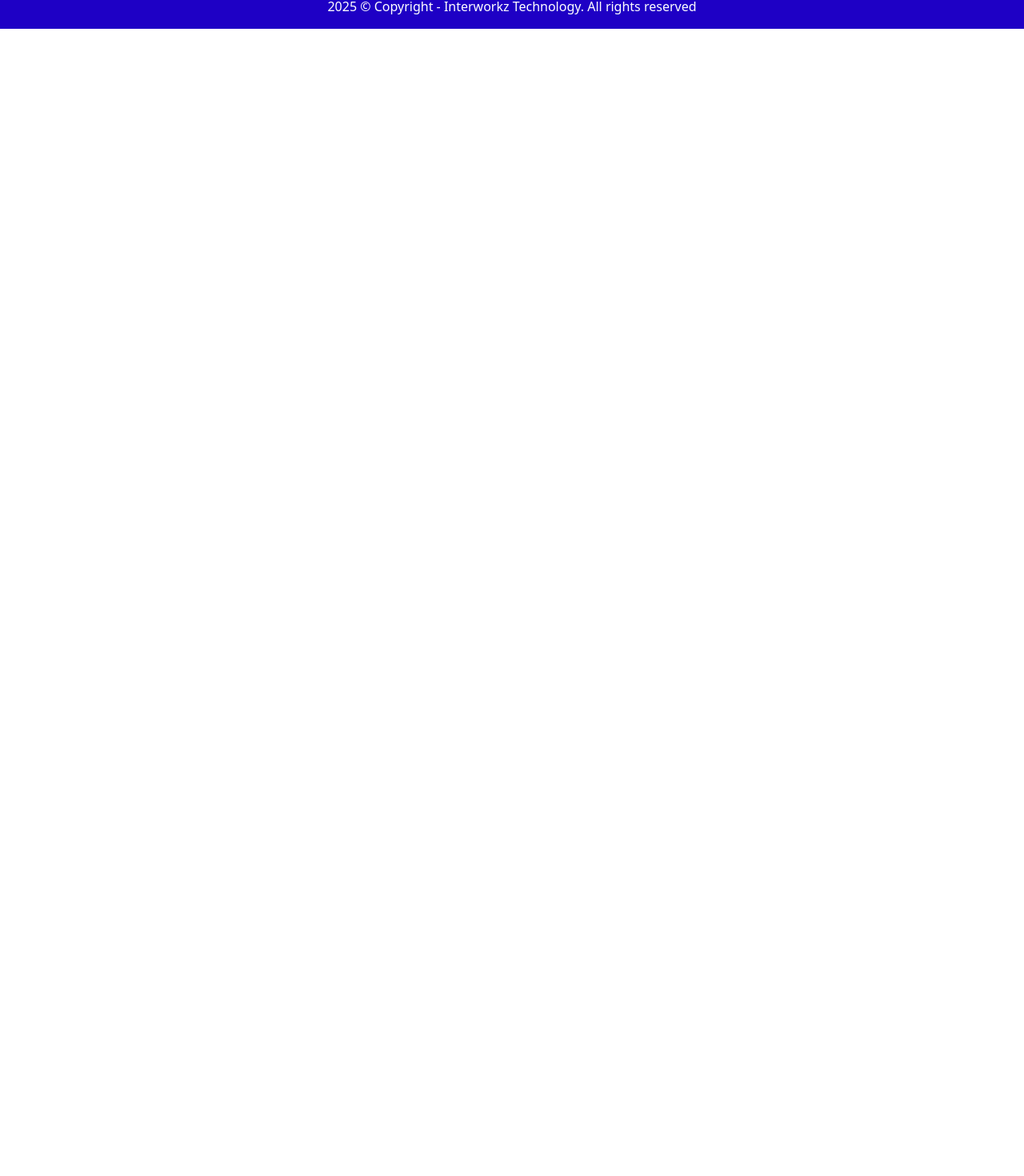
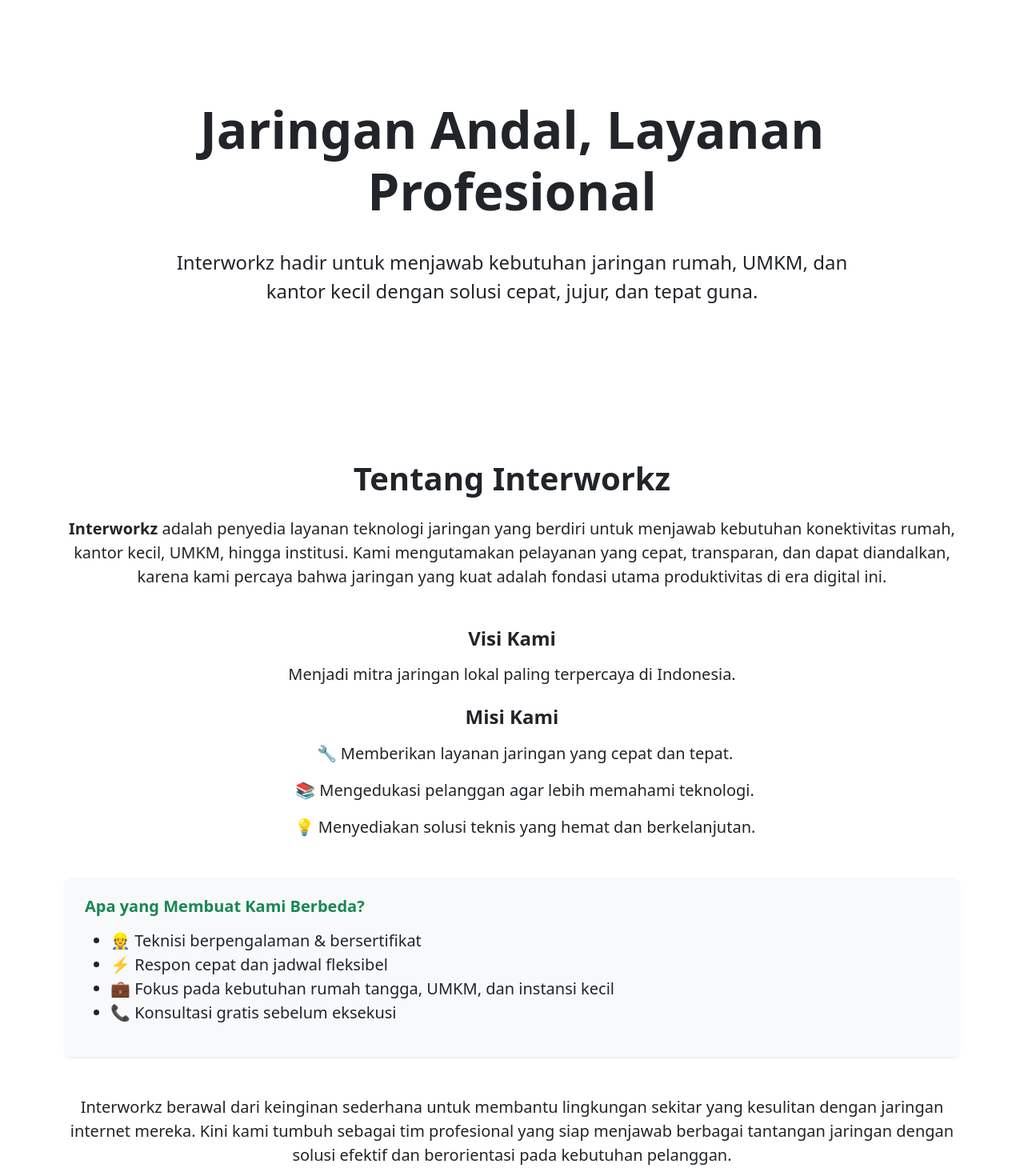
Before and after one commit to Abila03/interworkz, a React (Create React App) app: page /about in a window 1280 px wide. Shown: the part 76-1546 px from the top of the page at 80% size. Before the commit the page ends 800 px from the top, so only its background shows below. Built offline with nearby package versions, Linux system fonts and the light colour scheme.

Commit message:
update about

```diff
--- a/src/pages/about.js
+++ b/src/pages/about.js
@@ -1,9 +1,12 @@
+import BannerAbout from "./components/about/banner";
+import Konten from "./components/about/content";
 
 
 function About() {
   return (
     <div>
-
+      <BannerAbout/>
+      <Konten/>
     </div>
   );
 }
--- a/src/pages/components/about/banner.jsx
+++ b/src/pages/components/about/banner.jsx
@@ -0,0 +1,21 @@
+import '../../style.css';
+
+function BannerAbout() {
+  return (
+    <header class="py-5">
+      <div class="container px-lg-5">
+        <div class="p-4 p-lg-5  rounded-3 text-center">
+          <div class="m-4 m-lg-5">
+            <h1 class="display-3 fw-bold">Jaringan Andal, Layanan Profesional</h1>
+            <br></br>
+            <p class="fs-4">
+                Interworkz hadir untuk menjawab kebutuhan jaringan rumah, UMKM, dan kantor kecil dengan solusi cepat, jujur, dan tepat guna.
+            </p>
+          </div>
+        </div>
+      </div>
+    </header>
+  );
+}
+
+export default BannerAbout;
--- /dev/null
+++ b/src/pages/components/about/content.jsx
@@ -0,0 +1,46 @@
+import React from "react";
+import { Link } from "react-router-dom";
+
+function Konten() {
+  return (
+    <div className="container py-5">
+      <h1 className="text-dark fw-bold mb-4 text-center">Tentang Interworkz</h1>
+
+      <p className="fs-5 text-center">
+        <strong>Interworkz</strong> adalah penyedia layanan teknologi jaringan yang berdiri untuk menjawab kebutuhan konektivitas rumah, kantor kecil, UMKM, hingga institusi. Kami mengutamakan pelayanan yang cepat, transparan, dan dapat diandalkan, karena kami percaya bahwa jaringan yang kuat adalah fondasi utama produktivitas di era digital ini.
+      </p>
+
+      <div className="my-5 text-center">
+        <h4 className="fw-semibold text-dark mb-3">Visi Kami</h4>
+        <p className="fs-5">
+          Menjadi mitra jaringan lokal paling terpercaya di Indonesia.
+        </p>
+
+        <h4 className="fw-semibold text-dark mt-4 mb-3">Misi Kami</h4>
+        <ul className="fs-5">
+          <p className="text-center">🔧 Memberikan layanan jaringan yang cepat dan tepat.</p>
+          <p>📚 Mengedukasi pelanggan agar lebih memahami teknologi.</p>
+          <p>💡 Menyediakan solusi teknis yang hemat dan berkelanjutan.</p>
+        </ul>
+      </div>
+
+      <div className="p-4 bg-light rounded shadow-sm">
+        <h5 className="fw-bold text-success mb-3">Apa yang Membuat Kami Berbeda?</h5>
+        <ul className="fs-5">
+          <li>👷 Teknisi berpengalaman & bersertifikat</li>
+          <li>⚡ Respon cepat dan jadwal fleksibel</li>
+          <li>💼 Fokus pada kebutuhan rumah tangga, UMKM, dan instansi kecil</li>
+          <li>📞 Konsultasi gratis sebelum eksekusi</li>
+        </ul>
+      </div>
+
+      <div className="mt-5 fs-5 text-center">
+        <p>
+          Interworkz berawal dari keinginan sederhana untuk membantu lingkungan sekitar yang kesulitan dengan jaringan internet mereka. Kini kami tumbuh sebagai tim profesional yang siap menjawab berbagai tantangan jaringan dengan solusi efektif dan berorientasi pada kebutuhan pelanggan.
+        </p>
+      </div>
+    </div>
+  );
+}
+
+export default Konten;
```
